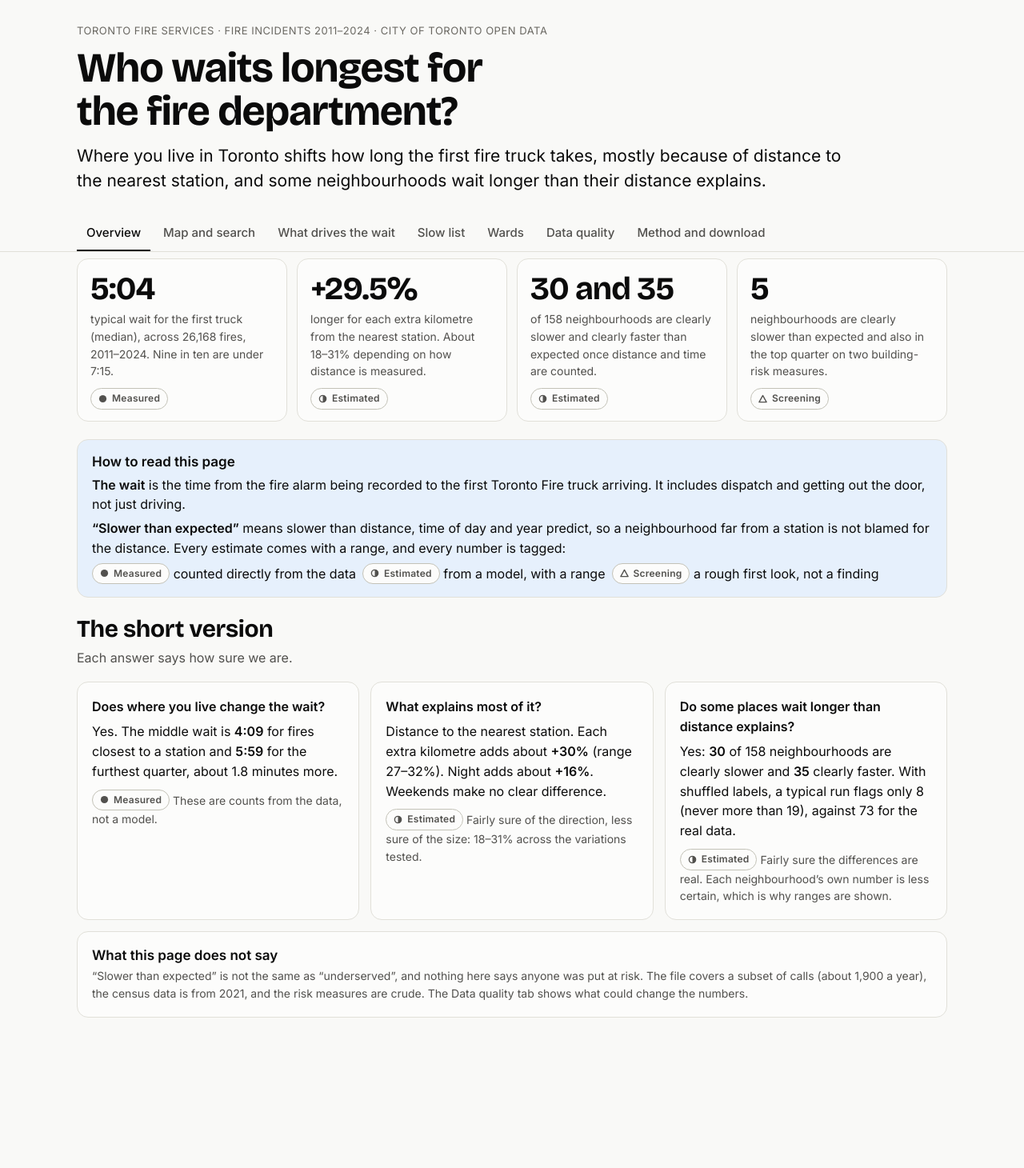
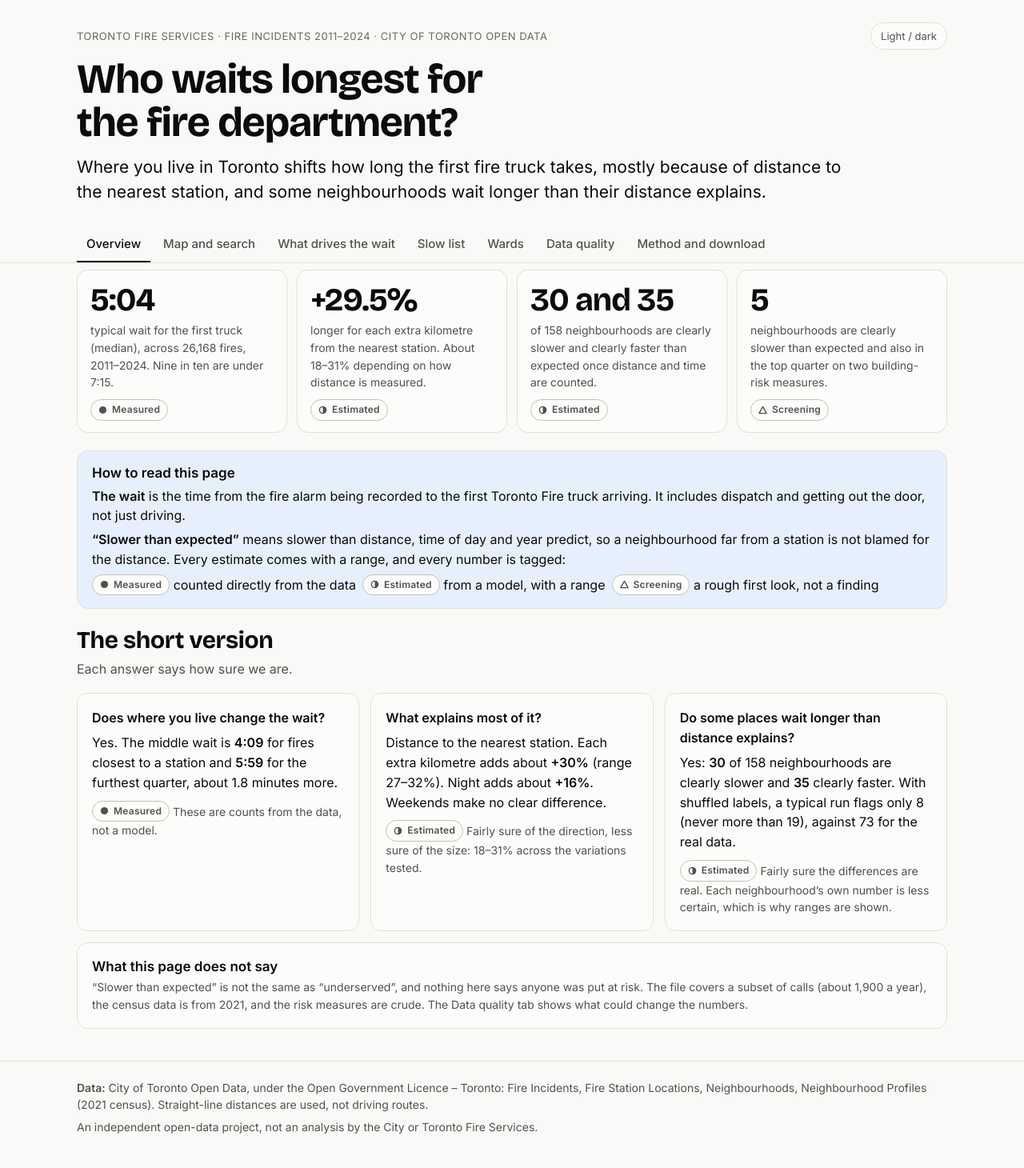
Before and after one commit to zarinhq/toronto-fire-response, a plain HTML site: page dashboard/index.html in a window 1280 px wide. Shown: the whole page at 80% size. Before the commit the page ends 1272 px from the top, so only its background shows below. Drawn offline with nearby package versions, Linux system fonts and the light colour scheme.

Commit message:
Add footer and light/dark toggle

```diff
--- a/dashboard/app.js
+++ b/dashboard/app.js
@@ -36,6 +36,13 @@ addEventListener("resize", () => {
   clearTimeout(resizeTimer);
   resizeTimer = setTimeout(() => { if (DRAW[currentTab]) DRAW[currentTab](); }, 150);
 });
+// Light / dark button: flips the theme, then redraws the tab so the charts pick up the new colours.
+document.getElementById("theme").addEventListener("click", () => {
+  const root = document.documentElement;
+  const dark = root.dataset.theme ? root.dataset.theme === "dark" : matchMedia("(prefers-color-scheme: dark)").matches;
+  root.dataset.theme = dark ? "light" : "dark";
+  show(currentTab);
+});
 
 // An address like  index.html#map/133  opens the map with that neighbourhood selected.
 const [startTab, startHood] = location.hash.slice(1).split("/");
--- a/dashboard/index.html
+++ b/dashboard/index.html
@@ -13,7 +13,8 @@
     <div id="tip" role="tooltip"></div>
   <header class="top">
     <div class="wrap">
-      <p class="eyebrow">Toronto Fire Services · Fire incidents 2011–2024 · City of Toronto Open Data</p>
+      <div class="eyebrow"><span>Toronto Fire Services · Fire incidents 2011–2024 · City of Toronto Open Data</span>
+        <button class="theme" id="theme" type="button" aria-label="Switch between light and dark">Light / dark</button></div>
       <h1>Who waits longest for the fire department?</h1>
       <p class="lede">Where you live in Toronto shifts how long the first fire truck takes, mostly because of distance to the nearest station, and some neighbourhoods wait longer than their distance explains.</p>
     </div>
@@ -31,7 +32,12 @@
     <section class="panel" id="p-wards" role="tabpanel" hidden><h2>The same question by city ward</h2></section>
     <section class="panel" id="p-quality" role="tabpanel" hidden><h2>Data quality and limits</h2></section>
     <section class="panel" id="p-method" role="tabpanel" hidden><h2>Method and download</h2></section>
-  </main>
+    </main>
+    <footer><div class="wrap">
+        <p style="margin:0 0 6px"><b>Data:</b> City of Toronto Open Data, under the Open Government Licence – Toronto: Fire Incidents, Fire Station Locations, Neighbourhoods, Neighbourhood Profiles (2021 census). Straight-line distances are used, not driving routes.</p>
+        <p style="margin:0">An independent open-data project, not an analysis by the City or Toronto Fire Services.</p>
+    </div></footer>
+
 
   <script src="data.js"></script>
   <script src="common.js"></script>
--- a/dashboard/style.css
+++ b/dashboard/style.css
@@ -24,7 +24,7 @@ a { color: var(--accent); }
 
 .wrap { max-width: 1120px; margin: 0 auto; padding: 0 16px; }
 header.top { padding: 28px 0 8px; }
-.eyebrow { color: var(--muted); font-size: 13px; letter-spacing: .04em; text-transform: uppercase; margin: 0; }
+.eyebrow { color: var(--muted); font-size: 13px; letter-spacing: .04em; text-transform: uppercase; margin: 0; display: flex; justify-content: space-between; align-items: center; gap: 12px; }
 h1 { font: 700 clamp(30px, 5.2vw, 52px)/1.04 var(--font-head); letter-spacing: -.02em; margin: 10px 0 14px; max-width: 18ch; }
 .lede { font-size: clamp(17px, 2.1vw, 21px); line-height: 1.45; max-width: 46em; margin: 0 0 6px; }
 
@@ -144,3 +144,8 @@ pre { background: var(--wash); border-radius: 10px; padding: 12px 14px; overflow
 .steps { counter-reset: s; padding: 0; list-style: none; margin: 0; }
 .steps li { counter-increment: s; position: relative; padding: 0 0 14px 40px; }
 .steps li::before { content: counter(s); position: absolute; left: 0; top: 0; width: 28px; height: 28px; border-radius: 50%; background: var(--ink); color: var(--bg); display: grid; place-items: center; font-weight: 600; font-size: 14px; }
+/* footer and theme button */
+.theme { white-space: nowrap; flex: none; border: 1px solid var(--line); background: var(--surface); border-radius: 999px; padding: 6px 12px; font: inherit; font-size: 13px; cursor: pointer; text-transform: none; letter-spacing: 0; color: var(--ink2); }
+.theme:hover { background: var(--wash); }
+footer { border-top: 1px solid var(--line); padding: 22px 0 40px; margin-top: 40px; color: var(--ink2); font-size: 14px; }
+@media print { nav.tabs, .theme { display: none; } section.panel[hidden] { display: block; } }
```
